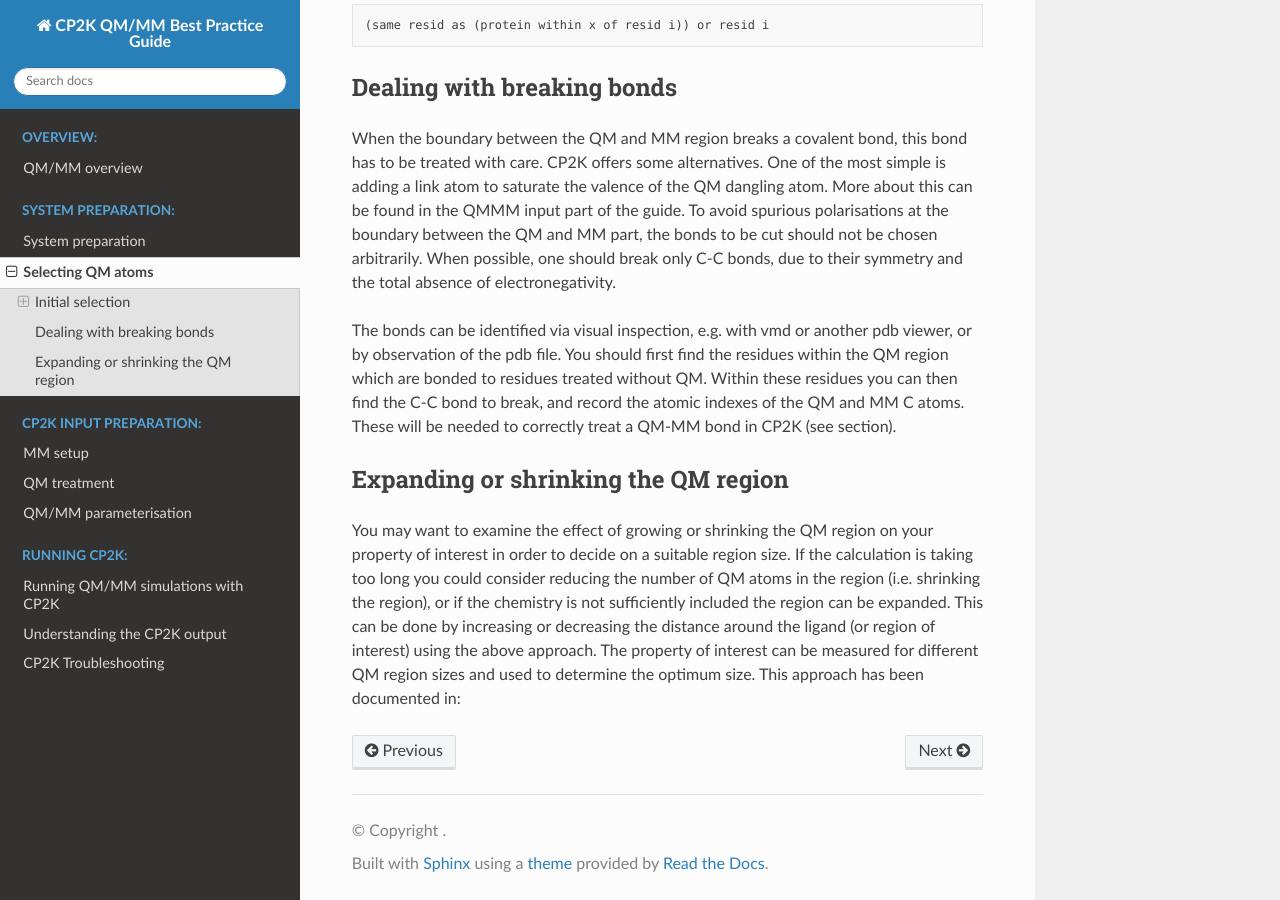
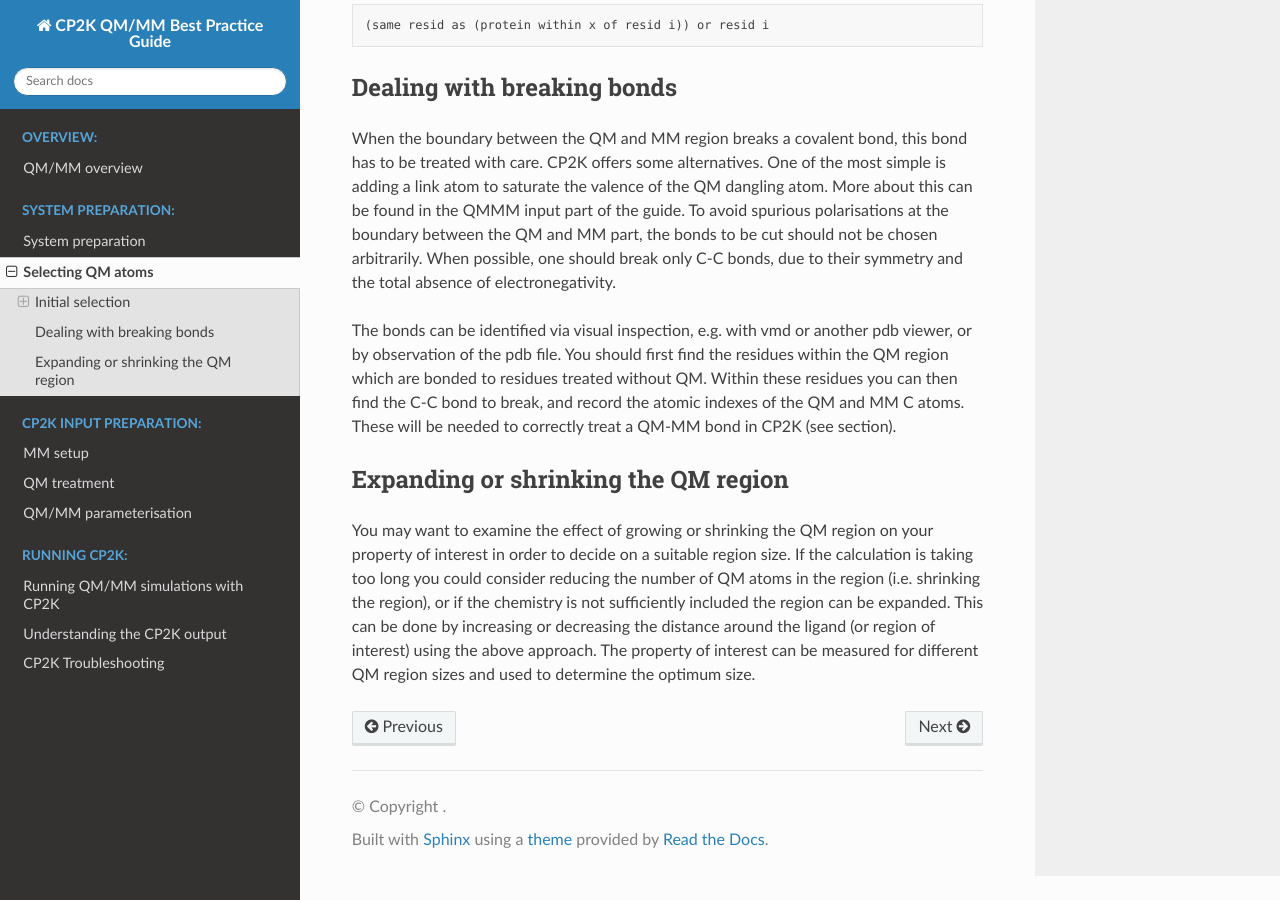
Before and after one commit to bioexcel/qmmm_bpg, a Sphinx documentation site: the page built from docs/system_preparation/selecting_qm_atoms.rst, in a window 1280 px wide and 900 px high, scrolled down 1704 px. Built offline with Sphinx 7.4.7 and the Read the Docs theme 2.0.0, drawn with Linux system fonts in a browser that asks for light colours.

Commit message:
Update selecting_qm_atoms.rst

```diff
--- a/docs/system_preparation/selecting_qm_atoms.rst
+++ b/docs/system_preparation/selecting_qm_atoms.rst
@@ -112,7 +112,8 @@ is taking too long you could consider reducing the number of QM atoms in the reg
 shrinking the region), or if the chemistry is not sufficiently included the region can be expanded.
 This can be done by increasing or decreasing the  distance around the ligand (or region
 of interest) using the above approach. The property of interest can be measured for different
-QM region sizes and used to determine the optimum size. This approach has been
-documented in:
+QM region sizes and used to determine the optimum size.
+
+.. This approach has been documented in:
 
 .. references
```
